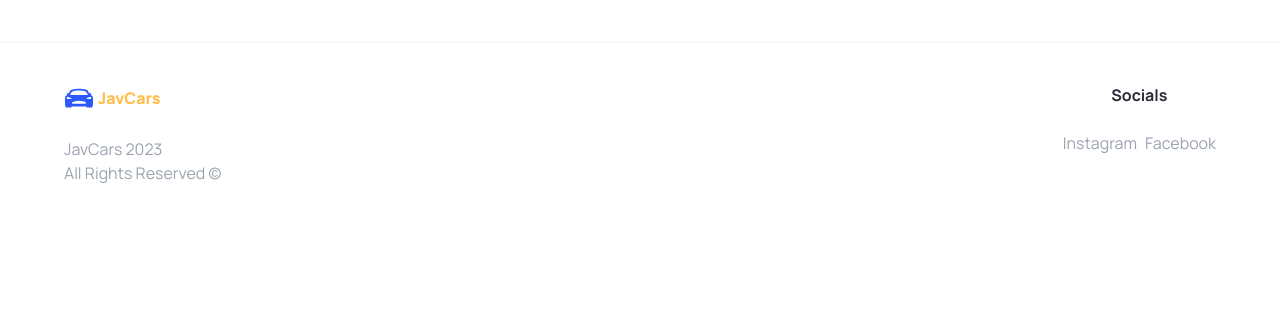
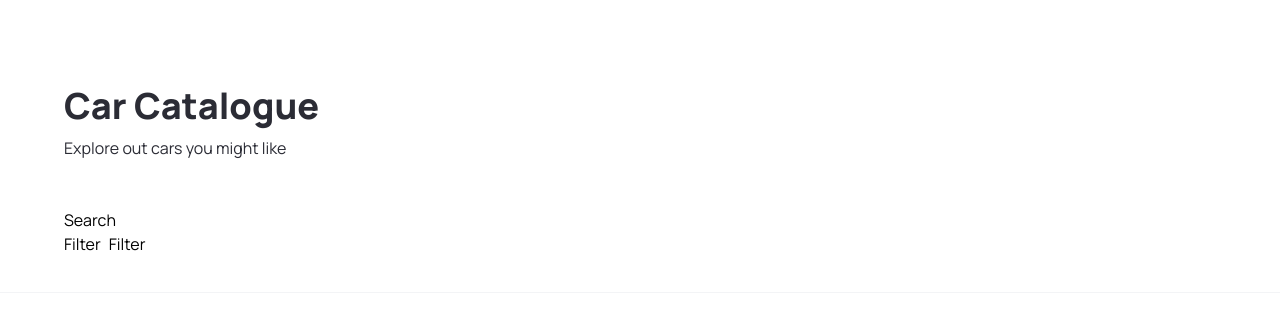
Before and after one commit to PivtoranisV/project-car-rent, a Next.js app: page / in a window 1280 px wide. Shown: the part 778-1100 px from the top of the page. Before the commit the page ends 1003 px from the top, so only its background shows below. Built offline with nearby package versions, Linux system fonts and the light colour scheme; grey boxes are pictures that could not be loaded.

Commit message:
Added car search layout

```diff
--- a/app/page.tsx
+++ b/app/page.tsx
@@ -1,9 +1,24 @@
+import Filter from '@/components/Filter';
 import Hero from '@/components/Hero';
+import Search from '@/components/Search';
 
 export default function Home() {
   return (
     <main className="overflow-hidden">
       <Hero />
+      <div className="mt-12 sm:px-16 px-6 py-4" id="catalogue">
+        <div className="flex flex-col items-start justify-start gap-y-2.5 text-black-100">
+          <h1 className="text-4xl font-extrabold">Car Catalogue</h1>
+          <p>Explore out cars you might like</p>
+        </div>
+        <div className="mt-12 w-full flex-between items-center flex-wrap gap-5">
+          <Search />
+        </div>
+        <div className="flex justify-start flex-wrap items-center gap-2">
+          <Filter />
+          <Filter />
+        </div>
+      </div>
     </main>
   );
 }
--- /dev/null
+++ b/components/Filter.tsx
@@ -0,0 +1,7 @@
+import React from 'react';
+
+const Filter = () => {
+  return <div>Filter</div>;
+};
+
+export default Filter;
--- /dev/null
+++ b/components/Search.tsx
@@ -0,0 +1,7 @@
+import React from 'react';
+
+const Search = () => {
+  return <div>Search</div>;
+};
+
+export default Search;
```
